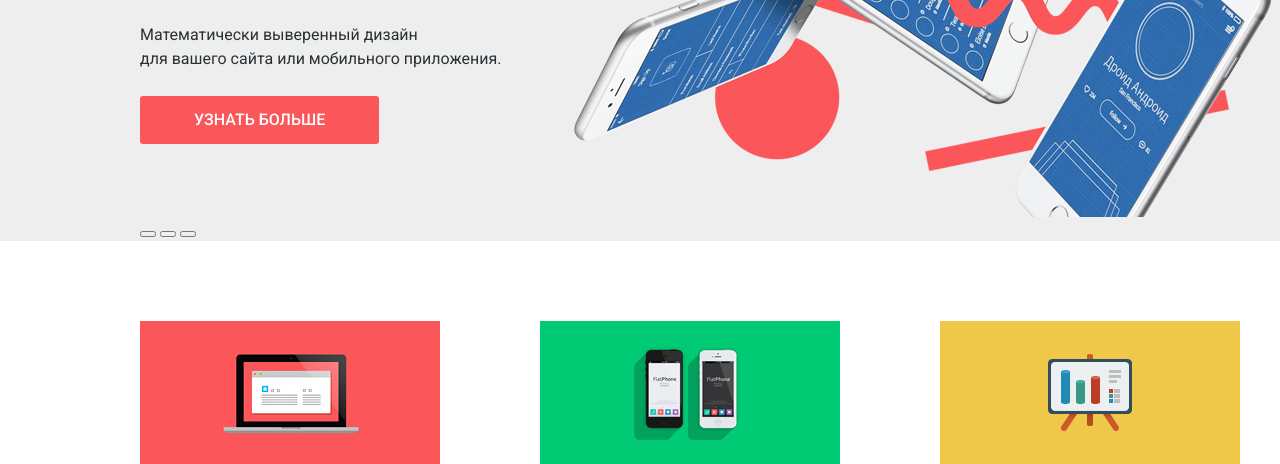
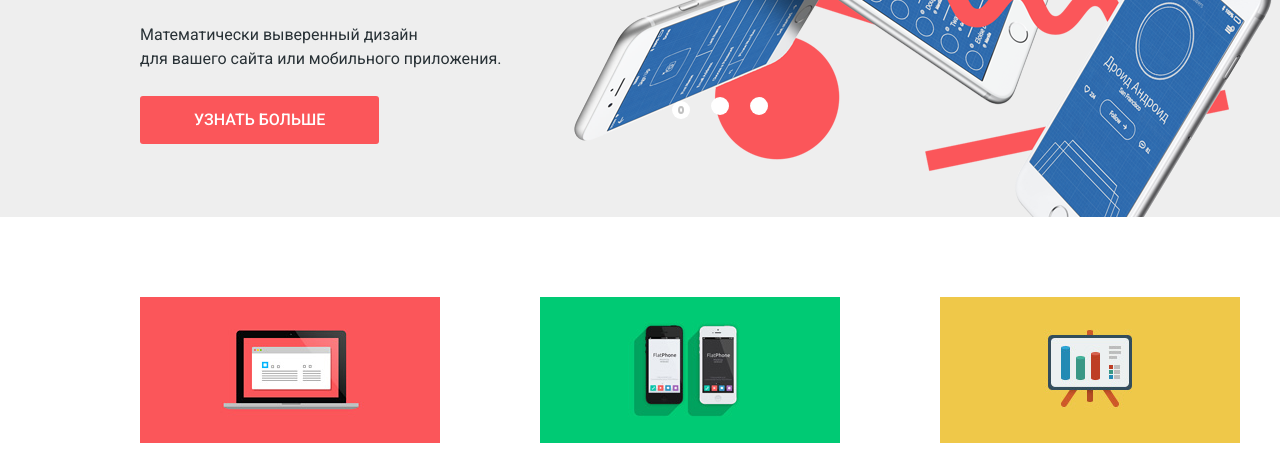
Before and after one commit to WalkingInTheFog/nerds-2022, a plain HTML site: page index.html in a window 1280 px wide. Shown: the part 330-794 px from the top of the page. Drawn offline with Linux system fonts and the light colour scheme.

Commit message:
стили контролов основного слайдера

```diff
--- a/styles/css/main.css
+++ b/styles/css/main.css
@@ -12,6 +12,7 @@
     --gray-700: #444444;
     --gray-300: #E1E1E1;
     --gray-200: #D7DCDE;
+    --gray-250: #C1C1C1;
     --gray-400: #ABABAB;
     --gray-350: #D7DCDF;
     --gray-650: #4D4D4D;
@@ -348,6 +349,10 @@ img {
     margin-bottom: 80px;
 }
 
+.slider-wrapper {
+    position: relative;
+}
+
 .slider-list__item {
     min-height: 431px;
     padding-top: 80px;
@@ -378,6 +383,43 @@ img {
     padding-left: 54px;
     padding-right: 54px;
 }
+
+
+.main-slider__controls {
+    position: absolute;
+    bottom: 96px;
+    left: 50%;
+    transform: translateX(-50%);
+}
+
+
+.main-slider__controls-btn {
+    display: inline-flex;
+    position: relative;
+    width: 18px;
+    height: 18px;
+    border: none;
+    border-radius: 50%;
+    margin-right: 17px;
+    background-color: var(--white);
+    cursor: pointer;
+}
+
+.main-slider__controls-btn:last-child {
+    margin-right: 0;
+}
+
+.main-slider__controls-btn--current::after {
+    content: "";
+    display: block;
+    width: 8px;
+    height: 8px;
+    border: 2px solid var(--gray-250);
+    border-radius: 50%;
+    margin: auto;
+    background-color: var(--white);
+}
+
 
 /*-------------------------------services-------------------------------------------*/
 
```
